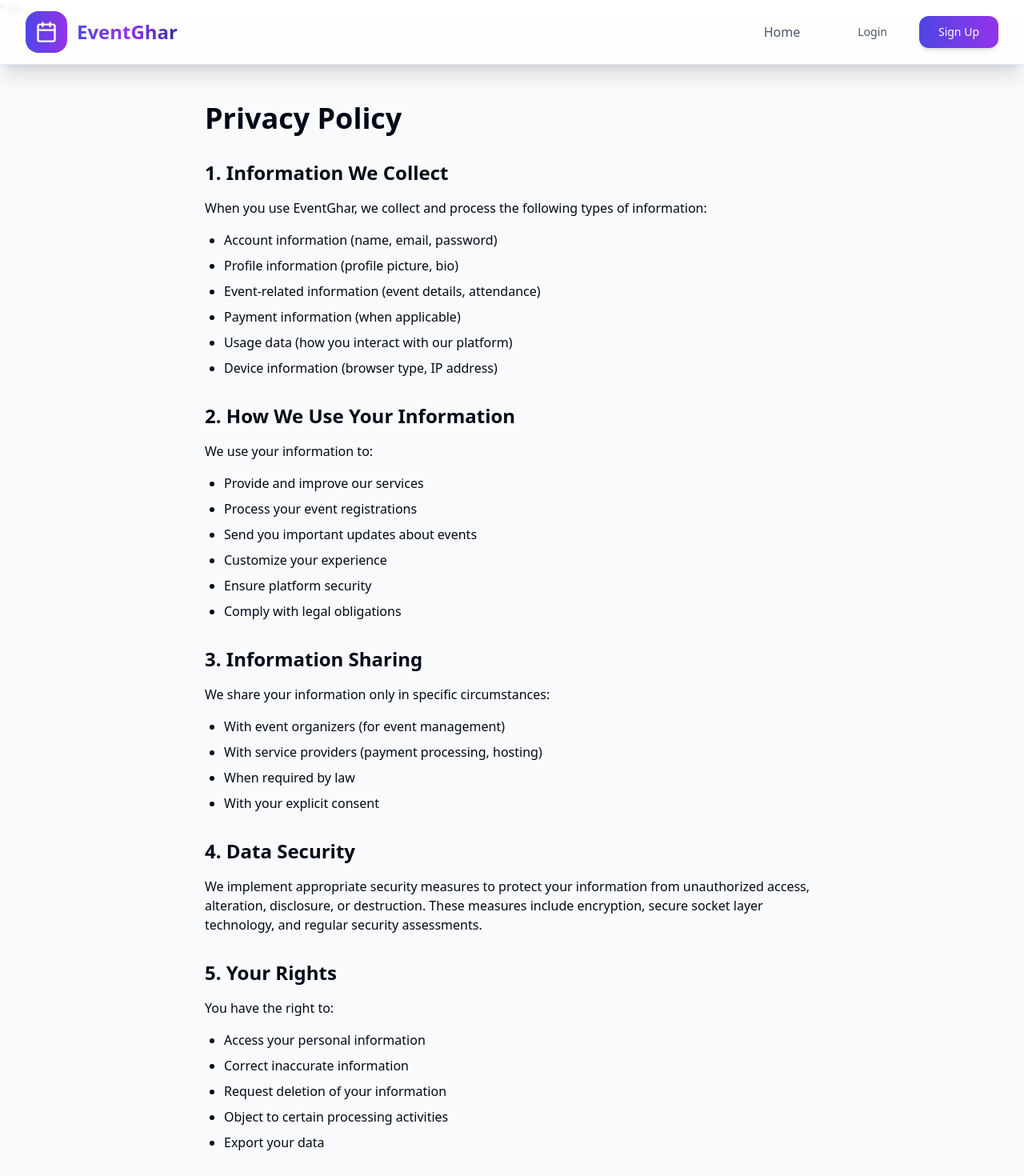
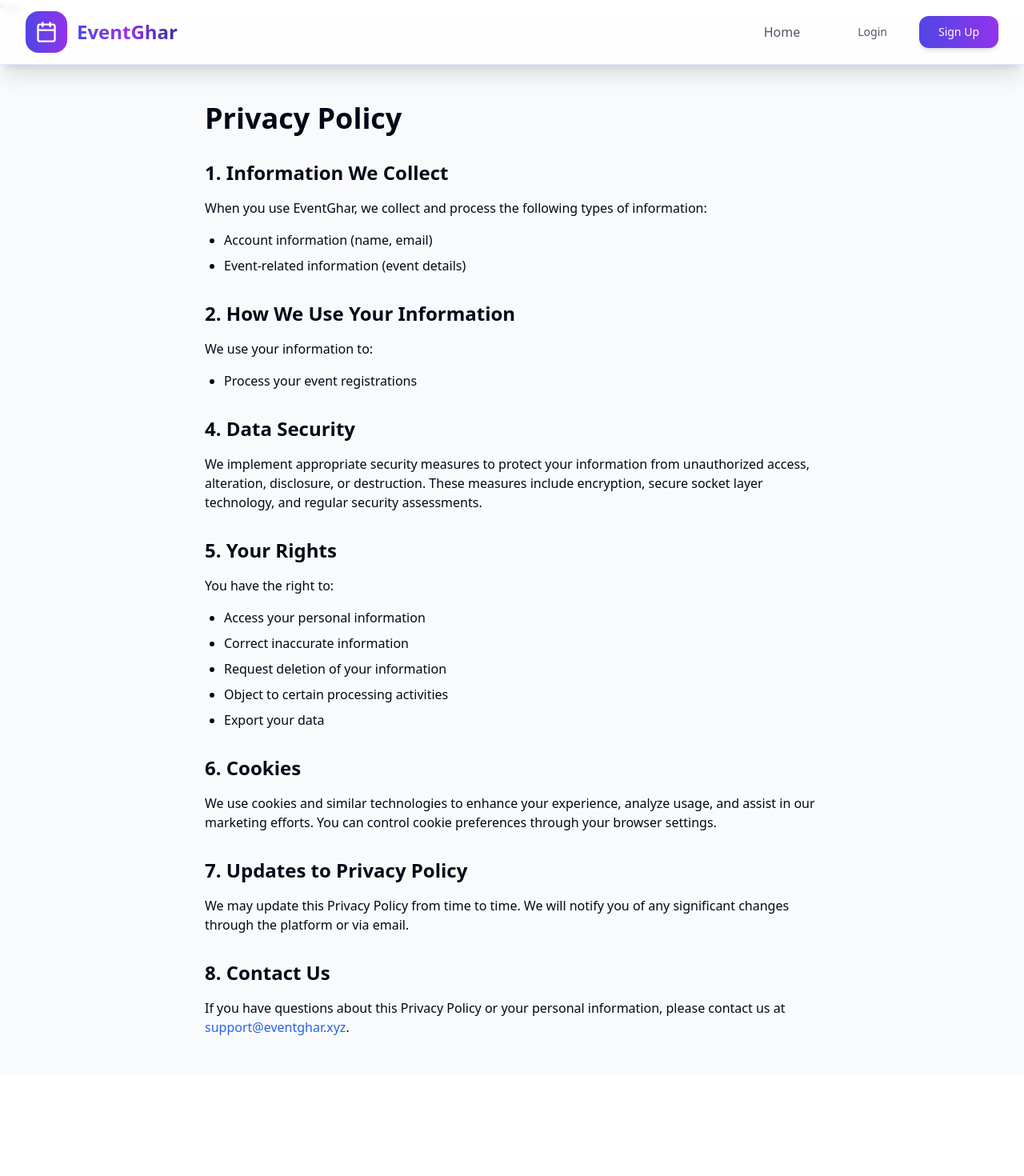
Before and after one commit to imsuzan0/event-manager, a React (Vite) app in the folder client/: page /privacy-policy in a window 1280 px wide. Shown: the top 1470 px of the page at 80% size. After the commit the page ends 1344 px from the top, so only its background shows below. Built offline with nearby package versions, Linux system fonts and the light colour scheme.

Commit message:
refactor: update PrivacyPolicy and faq-items for clarity and conciseness; remove outdated information

```diff
--- a/client/src/components/PrivacyPolicy.tsx
+++ b/client/src/components/PrivacyPolicy.tsx
@@ -15,12 +15,8 @@ export function PrivacyPolicy() {
                 types of information:
               </p>
               <ul className="list-disc pl-6 space-y-2">
-                <li>Account information (name, email, password)</li>
-                <li>Profile information (profile picture, bio)</li>
-                <li>Event-related information (event details, attendance)</li>
-                <li>Payment information (when applicable)</li>
-                <li>Usage data (how you interact with our platform)</li>
-                <li>Device information (browser type, IP address)</li>
+                <li>Account information (name, email)</li>
+                <li>Event-related information (event details)</li>
               </ul>
             </div>
           </section>
@@ -32,27 +28,9 @@ export function PrivacyPolicy() {
             <div className="space-y-4">
               <p>We use your information to:</p>
               <ul className="list-disc pl-6 space-y-2">
-                <li>Provide and improve our services</li>
                 <li>Process your event registrations</li>
-                <li>Send you important updates about events</li>
-                <li>Customize your experience</li>
-                <li>Ensure platform security</li>
-                <li>Comply with legal obligations</li>
               </ul>
             </div>
-          </section>
-
-          <section>
-            <h2 className="text-2xl font-semibold mb-4">
-              3. Information Sharing
-            </h2>
-            <p>We share your information only in specific circumstances:</p>
-            <ul className="list-disc pl-6 space-y-2 mt-4">
-              <li>With event organizers (for event management)</li>
-              <li>With service providers (payment processing, hosting)</li>
-              <li>When required by law</li>
-              <li>With your explicit consent</li>
-            </ul>
           </section>
 
           <section>
@@ -103,10 +81,10 @@ export function PrivacyPolicy() {
               If you have questions about this Privacy Policy or your personal
               information, please contact us at{" "}
               <a
-                href="mailto:privacy@eventghar.com"
+                href="mailto:support@eventghar.xyz"
                 className="text-blue-600 hover:underline"
               >
-                privacy@eventghar.com
+                support@eventghar.xyz
               </a>
               .
             </p>
--- a/client/src/data/faq-items.ts
+++ b/client/src/data/faq-items.ts
@@ -5,48 +5,18 @@ export const faqItems = [
       "EventGhar is a comprehensive event management platform that allows users to discover, create, and manage events. Whether you're organizing a small meetup or a large conference, our platform provides all the tools you need to make your event successful.",
   },
   {
-    question: "How do I create an event?",
-    answer:
-      "To create an event, first sign in to your account, then click on the 'Create Event' button in the navigation menu. Fill in the event details including title, date, time, location, description, and upload any relevant images. Once you're satisfied with the details, click 'Publish' to make your event live.",
-  },
-  {
     question: "Can I edit my event after publishing?",
     answer:
       "Yes, you can edit your event details after publishing. Navigate to 'My Events' in your profile, find the event you want to modify, and click on the edit button. Make your changes and save them to update your event information.",
   },
   {
-    question: "How do I register for an event?",
-    answer:
-      "To register for an event, click on the event you're interested in to view its details. If the event requires registration, you'll see a 'Register' or 'RSVP' button. Click it and follow the instructions to complete your registration. You'll receive a confirmation email with further details.",
-  },
-  {
     question: "Is there a fee to use EventGhar?",
     answer:
-      "Creating a basic account on EventGhar is completely free. You can browse events and create basic events at no cost. However, some premium features or promoting your events might incur charges. Check our pricing page for detailed information.",
-  },
-  {
-    question: "Can I cancel my registration?",
-    answer:
-      "Yes, you can cancel your registration for an event. Go to 'My Events' in your profile, find the event under 'Registered Events', and click the cancel registration button. Please note that some events might have specific cancellation policies set by the organizer.",
+      "Creating a account on EventGhar is completely free. You can browse events and create basic events at no cost.",
   },
   {
     question: "How do I contact event organizers?",
     answer:
-      "Each event page has a 'Contact Organizer' button that allows you to send a message directly to the event organizer. Alternatively, you can use the contact information provided in the event details if the organizer has made it public.",
-  },
-  {
-    question: "What payment methods are accepted?",
-    answer:
-      "For paid events, we accept major credit/debit cards and UPI payments. All payments are processed securely through our payment gateway to ensure your financial information remains safe.",
-  },
-  {
-    question: "How can I promote my event?",
-    answer:
-      "EventGhar offers several ways to promote your event. You can share your event on social media directly from the platform, feature it in our newsletter, or use our promotional tools to boost visibility. Some promotion options may require additional fees.",
-  },
-  {
-    question: "What if I need to cancel my event?",
-    answer:
-      "If you need to cancel your event, go to 'My Events', select the event, and click on the cancel option. You'll be prompted to provide a reason for cancellation. All registered attendees will be automatically notified via email. If it's a paid event, please refer to our refund policy regarding attendee refunds.",
-  },
+      "Each event page has a contact information and a comment section, you can use those to contact event organizers.",
+  }
 ];
```
